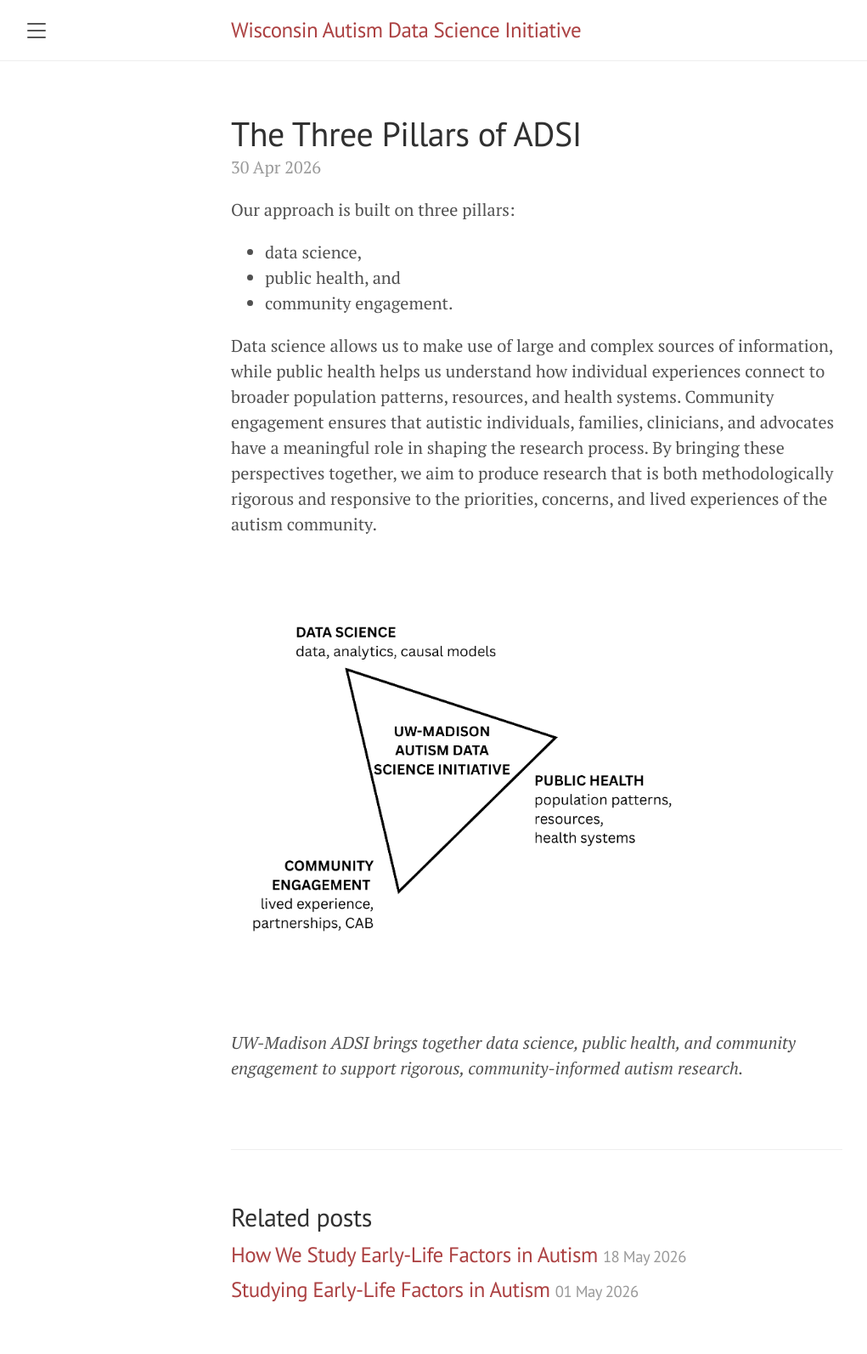
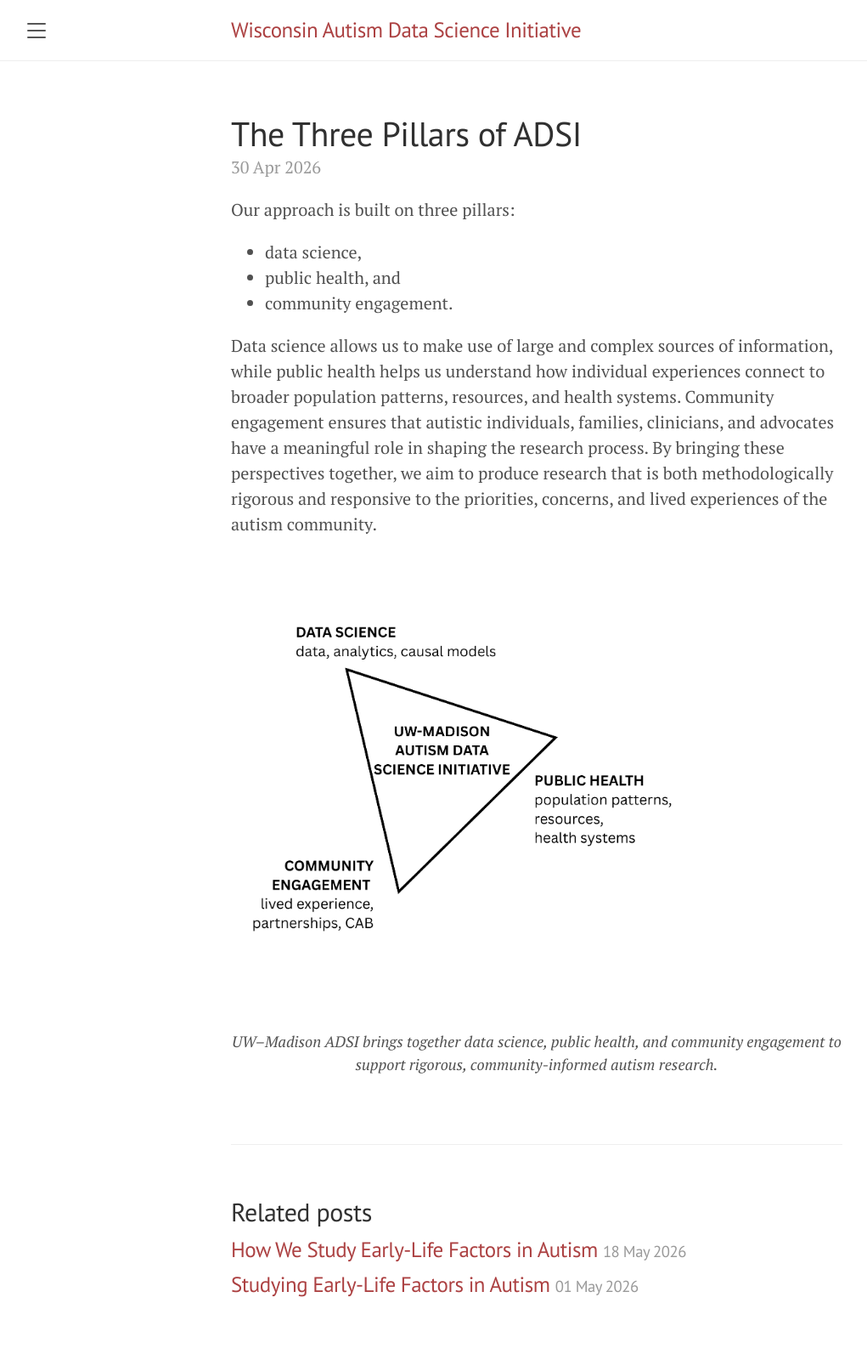
Before and after one commit to cochran4/wadsi, a Jekyll site: the page built from docs/_posts/2026-04-30-three-pillars.md, in a window 1280 px wide. Shown: the whole page at 85% size, without its empty margins (8-1029 px from the left). Built offline with Jekyll 4.4.1, drawn with Linux system fonts in a browser that asks for light colours.

Commit message:
Update 2026-04-30-three-pillars.md

```diff
--- a/docs/_posts/2026-04-30-three-pillars.md
+++ b/docs/_posts/2026-04-30-three-pillars.md
@@ -9,8 +9,13 @@
 
 Data science allows us to make use of large and complex sources of information, while public health helps us understand how individual experiences connect to broader population patterns, resources, and health systems. Community engagement ensures that autistic individuals, families, clinicians, and advocates have a meaningful role in shaping the research process. By bringing these perspectives together, we aim to produce research that is both methodologically rigorous and responsive to the priorities, concerns, and lived experiences of the autism community.
 
-<img src="{{ 'images/3pillars1.png' | relative_url }}"
-     alt="Triangle diagram illustrating the three pillars of the ADSI research approach. Data Science contributes data, analytics, and causal models; Public Health contributes understanding of population patterns, resources, and health systems; and Community Engagement contributes lived experience, partnerships, and Community Advisory Board input. Together, these pillars support autism research."
-     title="How ADSI Approaches Autism Research"
-     width="75%">
-*UW-Madison ADSI brings together data science, public health, and community engagement to support rigorous, community-informed autism research.*
+<p style="text-align:center;">
+  <img src="{{ 'images/3pillars1.png' | relative_url }}"
+       alt="Triangle diagram illustrating the three pillars of the ADSI research approach. Data Science contributes data, analytics, and causal models; Public Health contributes understanding of population patterns, resources, and health systems; and Community Engagement contributes lived experience, partnerships, and Community Advisory Board input. Together, these pillars support autism research."
+       title="How ADSI Approaches Autism Research"
+       width="75%">
+</p>
+
+<p style="text-align:center; font-size:0.9em;">
+  <em>UW–Madison ADSI brings together data science, public health, and community engagement to support rigorous, community-informed autism research.</em>
+</p>
```
